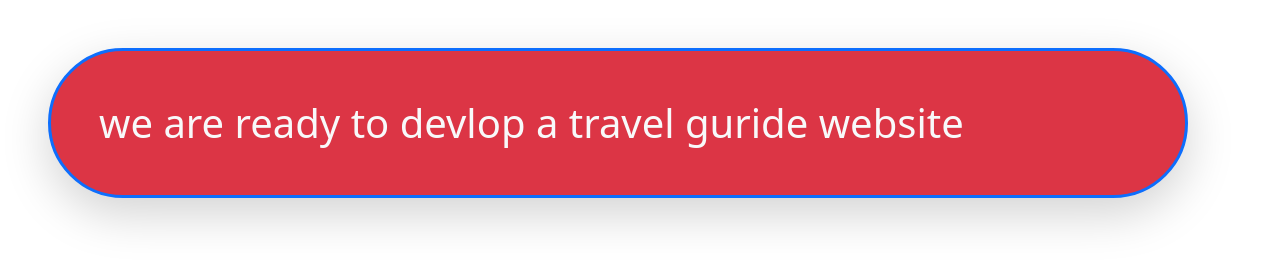
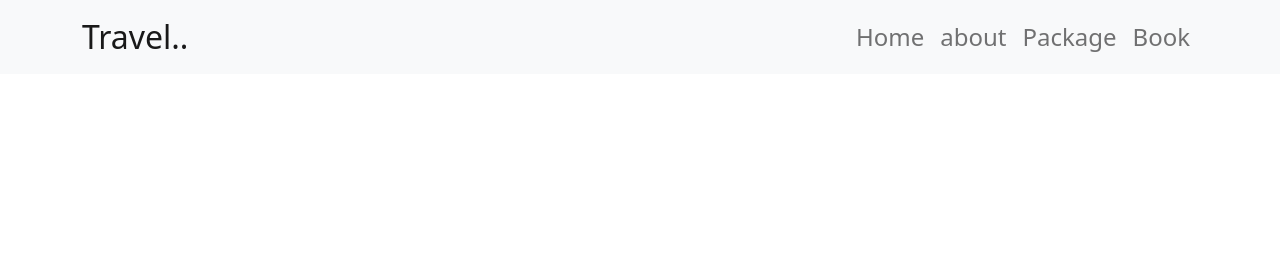
Before and after one commit to YeBenLing-ZAMAN/practicesProblem-22, a plain HTML site: page index.html in a window 1280 px wide. Drawn offline with Linux system fonts and the light colour scheme.

Commit message:
navbar section is done

```diff
--- a/css/index.css
+++ b/css/index.css
@@ -0,0 +1,14 @@
+
+
+
+
+.bannar-content{
+    width: 100vw;
+    height: calc(100vh - 95px);
+    /* border: 2px solid red; */
+}
+
+/* bannar background image sizing */
+.bannar-image{
+
+}
--- a/index.html
+++ b/index.html
@@ -1,5 +1,6 @@
 <!DOCTYPE html>
 <html lang="en">
+
 <head>
     <meta charset="UTF-8">
     <meta http-equiv="X-UA-Compatible" content="IE=edge">
@@ -8,8 +9,48 @@
     <link rel="stylesheet" href="./bootstraps/bootstrap.min.css">
     <link rel="stylesheet" href="./css/index.css">
 </head>
+
 <body>
-    <h1 class="bg-danger text-light container p-5 m-5 border border-3 border-primary rounded-pill rounded-fill shadow-lg">we are ready to devlop a travel guride website</h1>
+
+    <!-- header eer modhe keno ami container-fluid use korete parom na -->
+    <header class="bg-danger m-0">
+
+        <!-- navbar section -->
+        <nav class="navbar navbar-expand-lg sticky-top navbar-light bg-light">
+            <div class="container">
+                <a class="navbar-brand fs-2" href="#">Travel..</a>
+                <button class="navbar-toggler" type="button" data-bs-toggle="collapse"
+                    data-bs-target="#navbarSupportedContent" aria-controls="navbarSupportedContent"
+                    aria-expanded="false" aria-label="Toggle navigation">
+                    <span class="navbar-toggler-icon"></span>
+                </button>
+                <div class="collapse navbar-collapse" id="navbarSupportedContent">
+                    <ul class="navbar-nav ms-auto mb-2 mb-lg-0">
+                        <li class="nav-item">
+                            <a class="nav-link  fs-4" aria-current="page" href="#">Home</a>
+                        </li>
+                        <li class="nav-item">
+                            <a class="nav-link fs-4" href="#">about</a>
+                        </li>
+                        <li class="nav-item">
+                            <a class="nav-link fs-4" href="#">Package</a>
+                        </li>
+                        <li class="nav-item">
+                            <a class="nav-link fs-4" href="#">Book</a>
+                        </li>
+                    </ul>
+                </div>
+            </div>
+        </nav>
+
+
+
+
+
+
+
+
+    </header>
 
 
 
@@ -19,4 +60,5 @@
 
     <script src="./bootstraps/bootstrap.bundle.min.js"></script>
 </body>
+
 </html>
```
